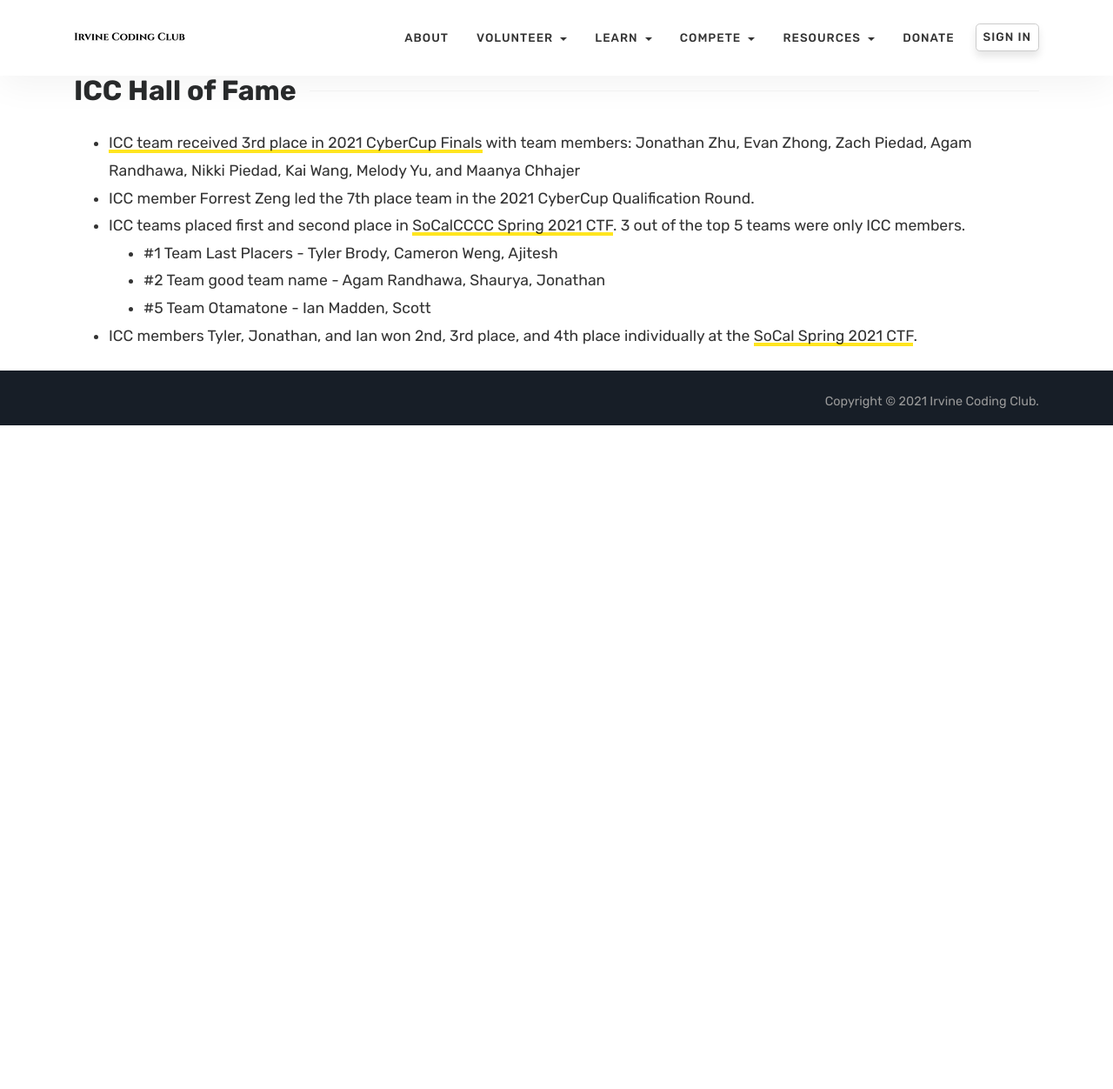
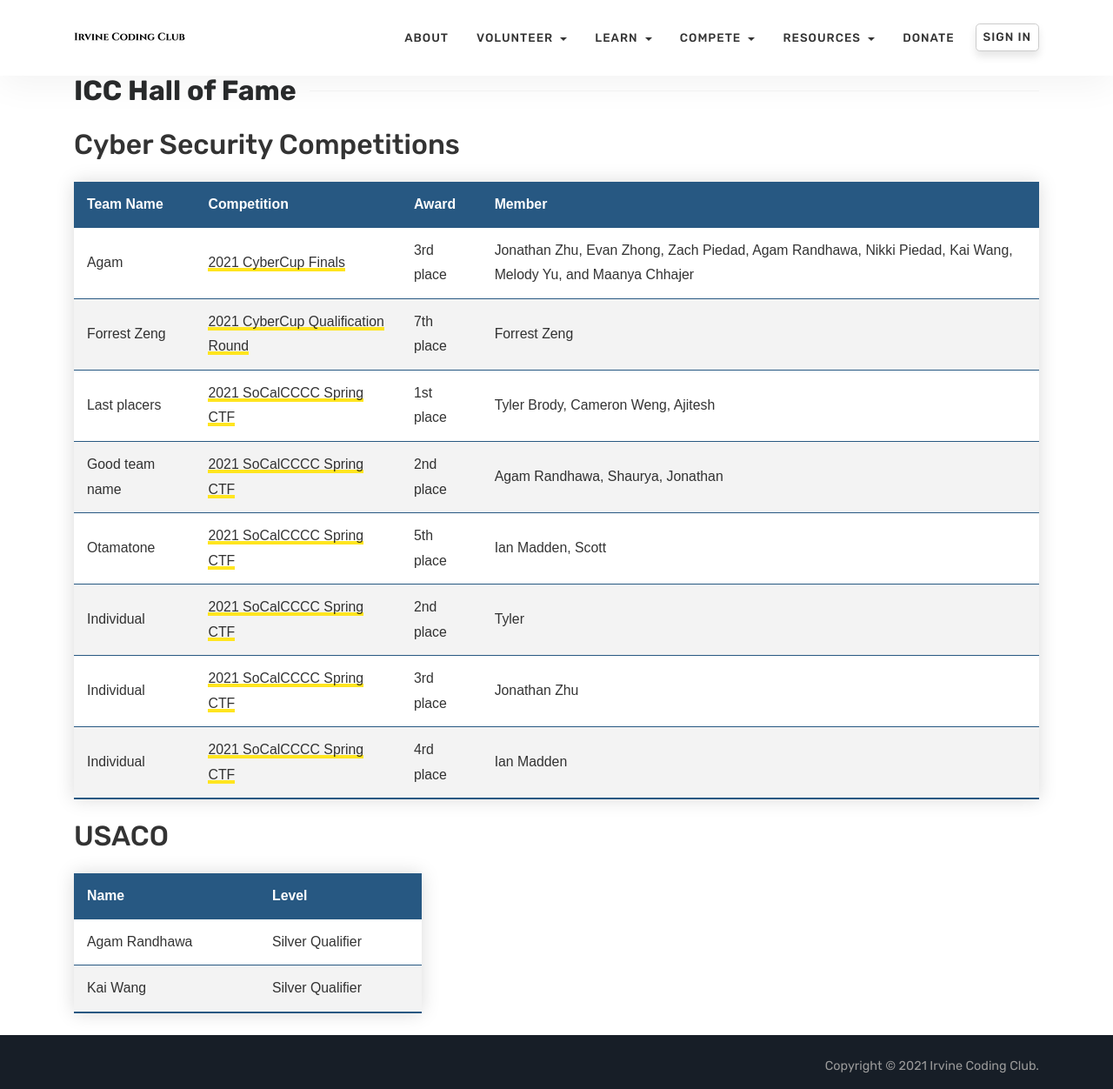
Before and after one commit to irvinecodingclub/irvinecodingclub.github.io, a Jekyll site: the page built from fame.md, in a window 1280 px wide and 1252 px high. Shown: the whole window at 87% size. Built offline with Jekyll 4.4.1, drawn with Linux system fonts in a browser that asks for light colours.

Commit message:
competition

```diff
--- a/fame.md
+++ b/fame.md
@@ -3,12 +3,91 @@ layout: page
 title:  ICC Hall of Fame
 ---
 
+## Cyber Security Competitions
 
-* [ICC team received 3rd place in 2021 CyberCup Finals](/2021/05/21/socal-cyber-cup-2021.html) with team members: Jonathan Zhu, Evan Zhong, Zach Piedad, Agam Randhawa, Nikki Piedad, Kai Wang, Melody Yu, and Maanya Chhajer
-* ICC member Forrest Zeng led the 7th place team in the 2021 CyberCup Qualification Round.
-* ICC teams placed first and second place in [SoCalCCCC Spring 2021 CTF](https://socalcccc.ctfd.io/scoreboard). 3 out of the top 5 teams were only ICC members.
-    * #1 Team Last Placers - Tyler Brody, Cameron Weng, Ajitesh
-    * #2 Team good team name - Agam Randhawa, Shaurya, Jonathan
-    * #5 Team Otamatone - Ian Madden, Scott
+<link rel="stylesheet" href="assets/css/table.css">
+<table class="styled-table">
+    <thead>
+        <tr>
+            <th>Team Name</th>
+            <th>Competition</th>
+            <th>Award</th>
+            <th>Member</th>
+        </tr>
+    </thead>
+    <tbody>
+        <tr>
+            <td>Agam</td>
+            <td> <a href="/2021/05/21/socal-cyber-cup-2021.html"> 2021 CyberCup Finals</a></td>
+            <td> 3rd place</td>
+            <td> Jonathan Zhu, Evan Zhong, Zach Piedad, Agam Randhawa, Nikki Piedad, Kai Wang, Melody Yu, and Maanya Chhajer</td>
+        </tr>
+        <tr>
+            <td>Forrest Zeng</td>
+            <td> <a href="https://cyberskyline.com/events/socalccc"> 2021 CyberCup Qualification Round</a></td>
+            <td> 7th place   </td>
+            <td> Forrest Zeng </td>
+        </tr>
+        <tr>
+            <td> Last placers </td>
+            <td> <a href="https://socalcccc.org/socalcccc-events/"> 2021 SoCalCCCC Spring CTF </a></td>
+            <td> 1st place </td>
+            <td> Tyler Brody, Cameron Weng, Ajitesh </td>
+        </tr>
+        <tr>
+            <td> Good team name </td>
+            <td> <a href="https://socalcccc.org/socalcccc-events/"> 2021 SoCalCCCC Spring CTF </a></td>
+            <td> 2nd place </td>
+            <td> Agam Randhawa, Shaurya, Jonathan </td>
+        </tr>
+        <tr>
+            <td> Otamatone </td>
+            <td> <a href="https://socalcccc.org/socalcccc-events/"> 2021 SoCalCCCC Spring CTF </a></td>
+            <td> 5th place </td>
+            <td>  Ian Madden, Scott </td>
+        </tr>
+        <tr>
+            <td> Individual </td>
+            <td> <a href="https://socalcccc.org/socalcccc-events/"> 2021 SoCalCCCC Spring CTF </a></td>
+            <td> 2nd place </td>
+            <td> Tyler </td>
+        </tr>
+        <tr>
+            <td> Individual </td>
+            <td> <a href="https://socalcccc.org/socalcccc-events/"> 2021 SoCalCCCC Spring CTF </a></td>
+            <td> 3rd place </td>
+            <td> Jonathan Zhu</td>
+        </tr>
+        <tr>
+            <td> Individual </td>
+            <td> <a href="https://socalcccc.org/socalcccc-events/"> 2021 SoCalCCCC Spring CTF </a></td>
+            <td> 4rd place </td>
+            <td> Ian Madden</td>
+        </tr>
+        <!-- and so on... -->
+    </tbody>
+</table>
 
-* ICC members Tyler, Jonathan, and Ian won 2nd, 3rd place, and 4th place individually at the [SoCal Spring 2021 CTF](https://socalcccc.ctfd.io/scoreboard).
+
+## USACO
+
+<link rel="stylesheet" href="assets/css/table.css">
+<table class="styled-table">
+    <thead>
+        <tr>
+            <th>Name</th>
+            <th>Level</th>
+        </tr>
+    </thead>
+    <tbody>
+        <tr>
+            <td>Agam Randhawa</td>
+            <td>Silver Qualifier</td>
+        </tr>
+        <tr>
+            <td>Kai Wang</td>
+            <td>Silver Qualifier</td>
+        </tr>
+        <!-- and so on... -->
+    </tbody>
+</table>
```
